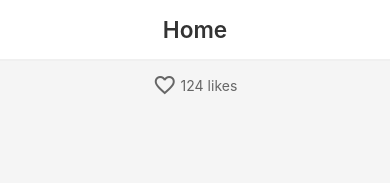
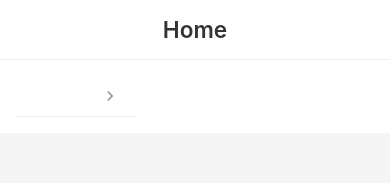
Before and after one commit to DmitryShastel/CookBook, a React Native app: screen / in a window 390 px wide. Shown: the top 183 px of the page. Built offline with nearby package versions, Linux system fonts and the light colour scheme.

Commit message:
refactor: The ReusableSettingsItem is updated - changed Like title componennt

```diff
--- a/src/app/App.tsx
+++ b/src/app/App.tsx
@@ -1,14 +1,14 @@
 import { View } from 'react-native';
 import { SafeAreaProvider } from 'react-native-safe-area-context';
 import { RootScreen } from '@/screens/rootPage/RootPage';
-import { Like } from '@/components/ui/like/Like';
+import { SettingItem } from '@/components/ui/settingsItem/SettingsItem';
 
 export default function App() {
   return (
     <SafeAreaProvider>
       <View style={{ flex: 1, backgroundColor: '#fff' }}>
         <RootScreen>
-          <Like />
+          <SettingItem />
         </RootScreen>
       </View>
     </SafeAreaProvider>
--- a/src/components/ui/settingsItem/ReusebleSettingsItem.tsx
+++ b/src/components/ui/settingsItem/SettingsItem.tsx
@@ -1,9 +1,9 @@
 import { View } from 'react-native';
 import { ListItem, Icon } from 'react-native-elements';
-import { styles } from '@/components/ui/settingsItem/ReusebleSettingsItem.styles';
-import { SettingItemProps } from '@/components/ui/settingsItem/ReusebleSettingsItem.types';
+import { styles } from '@/components/ui/settingsItem/SettingsItem.styles';
+import { SettingItemProps } from '@/components/ui/settingsItem/SettingsItem.types';
 
-export const ReusableSettingItem = ({
+export const SettingItem = ({
   icon,
   iconBgColor,
   iconColor,
--- a/src/features/settings/ui/Settings.tsx
+++ b/src/features/settings/ui/Settings.tsx
@@ -1,6 +1,6 @@
 import { View } from 'react-native';
 import { Text } from 'react-native-elements';
-import { ReusableSettingItem } from '@/components/ui/settingsItem/ReusebleSettingsItem';
+import { ReusableSettingItem } from '@/components/ui/settingsItem/SettingsItem';
 import { styles } from '@/features/settings/ui/Settings.styles';
 
 export const Settings = () => {
```
Also changed, not shown: src/components/ui/settingsItem/SettingsItem.styles.ts (renamed from src/components/ui/settingsItem/ReusebleSettingsItem.styles.ts), src/components/ui/settingsItem/SettingsItem.types.ts (renamed from src/components/ui/settingsItem/ReusebleSettingsItem.types.ts).
